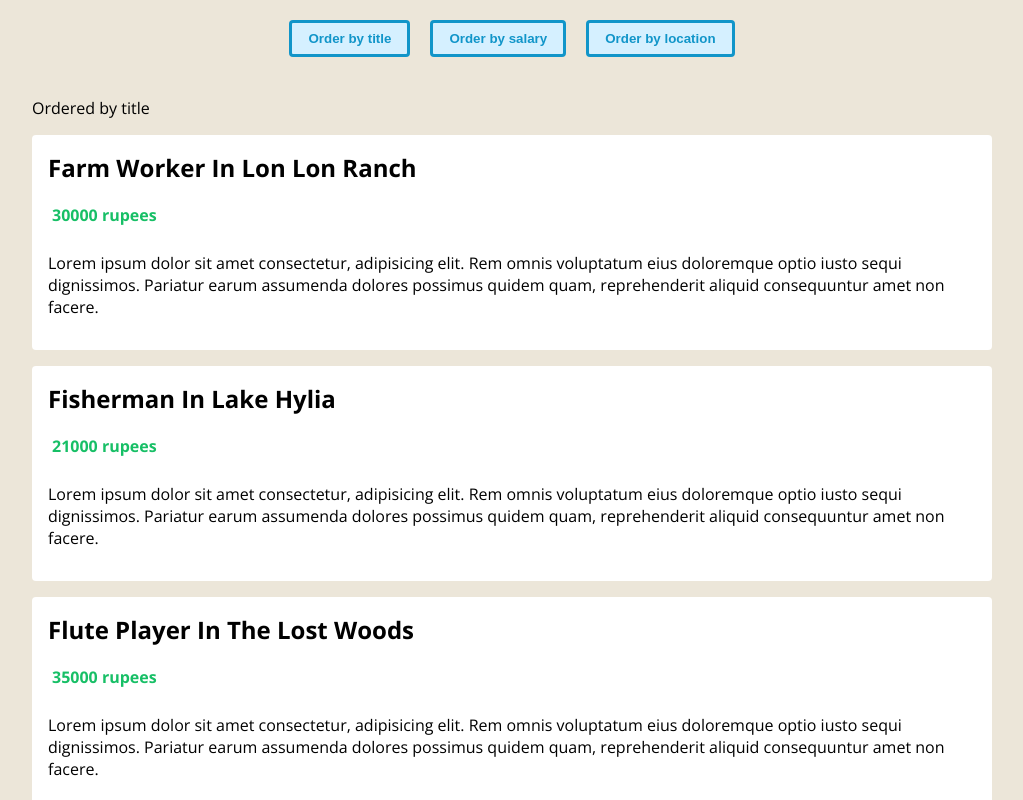
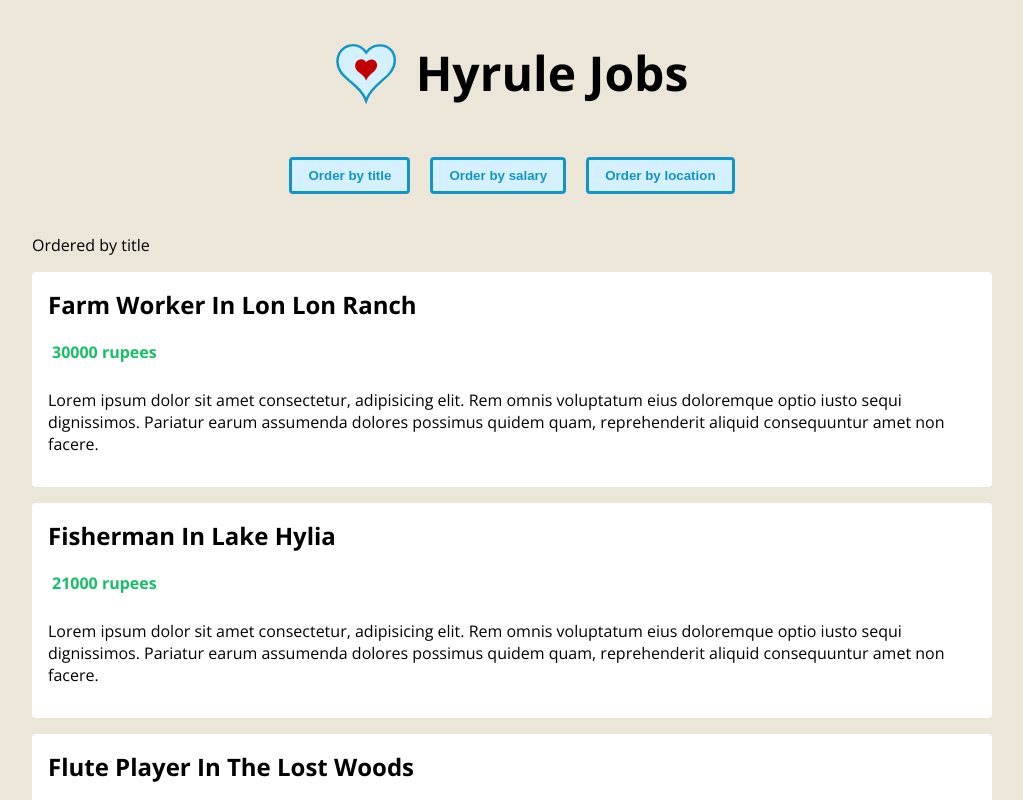
Before and after one commit to erwinchang/vue-example, a Vue app: page / in a window 1280 px wide. Shown: the top 800 px of the page, without its empty margins (128-1151 px from the left). Built offline with nearby package versions, Linux system fonts and the light colour scheme.

Commit message:
example 7: add header.title

```diff
--- a/src/App.vue
+++ b/src/App.vue
@@ -1,6 +1,10 @@
 <template>
   <div class="app">
     <header>
+      <div class="title">
+        <img src="./assets/heart.svg" alt="site logo">
+        <h1>Hyrule Jobs</h1>
+      </div>
       <div class="order">
         <button @click="handleClick('title')">Order by title</button>
         <button @click="handleClick('salary')">Order by salary</button>
@@ -54,4 +58,15 @@ export default defineComponent({
     cursor: pointer;
     font-weight: bold;
   }
+  header .title{
+    display: flex;
+    justify-content: center;
+  }
+  header img {
+    width: 60px;
+    margin-right: 20px;
+  }
+  header h1 {
+    font-size: 3em;
+  }
 </style>
```
Also changed, not shown: src/assets/heart.svg (added).
